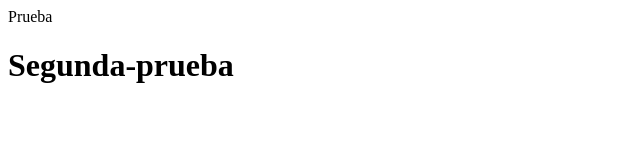
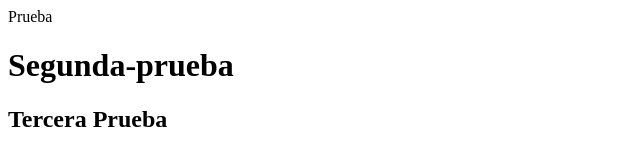
Before and after one commit to Adalab/promo-U-module-1-pair-3-spotify, a plain HTML site: page index.html in a window 1280 px wide. Shown: the whole page, without its empty margins (0-640 px from the left). Drawn offline with Linux system fonts and the light colour scheme.

Commit message:
Tercera-prueba

```diff
--- a/index.html
+++ b/index.html
@@ -8,5 +8,6 @@
 <body>
     <header>Prueba</header>
     <h1>Segunda-prueba</h1>
+    <h2>Tercera Prueba</h2>
 </body>
 </html>
```
